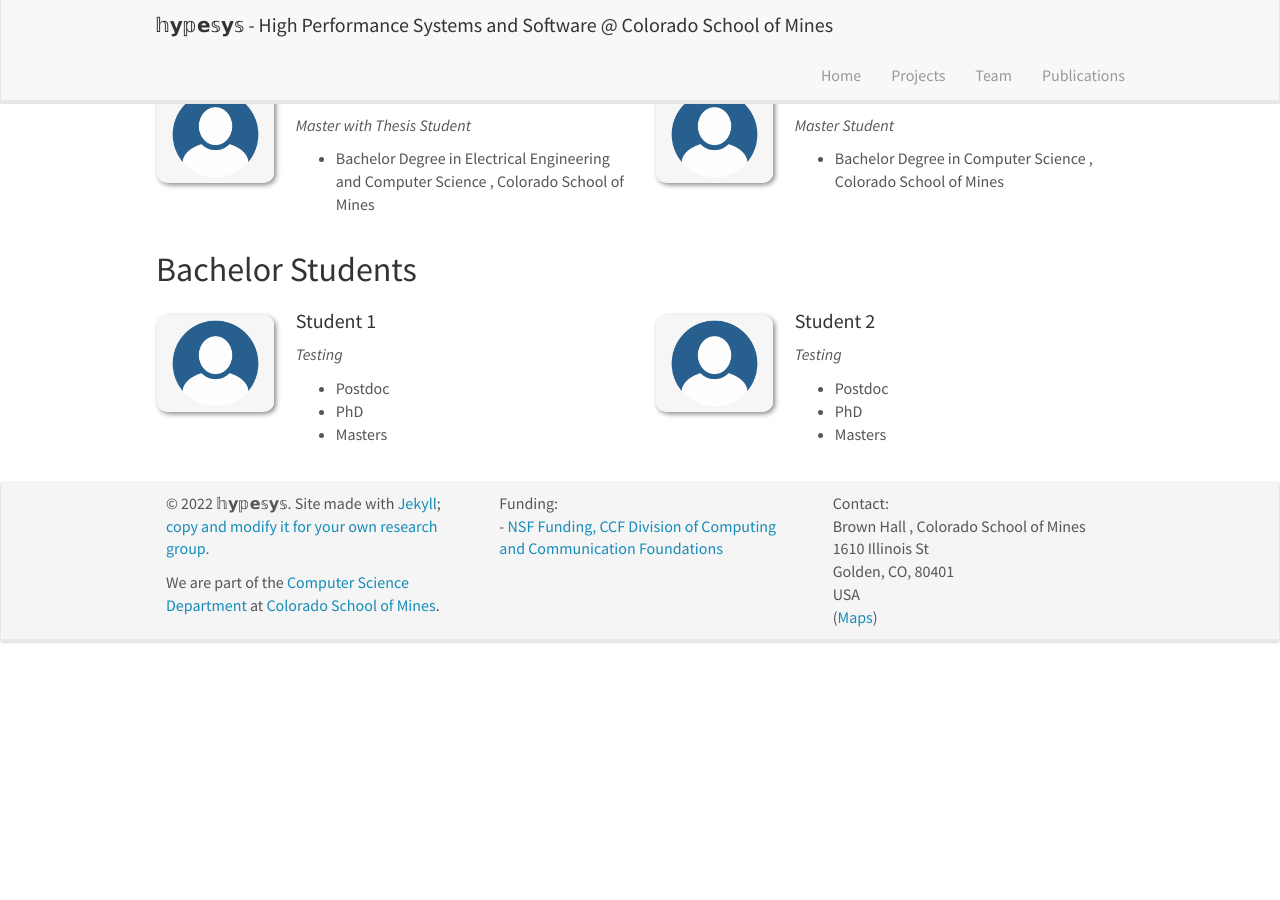
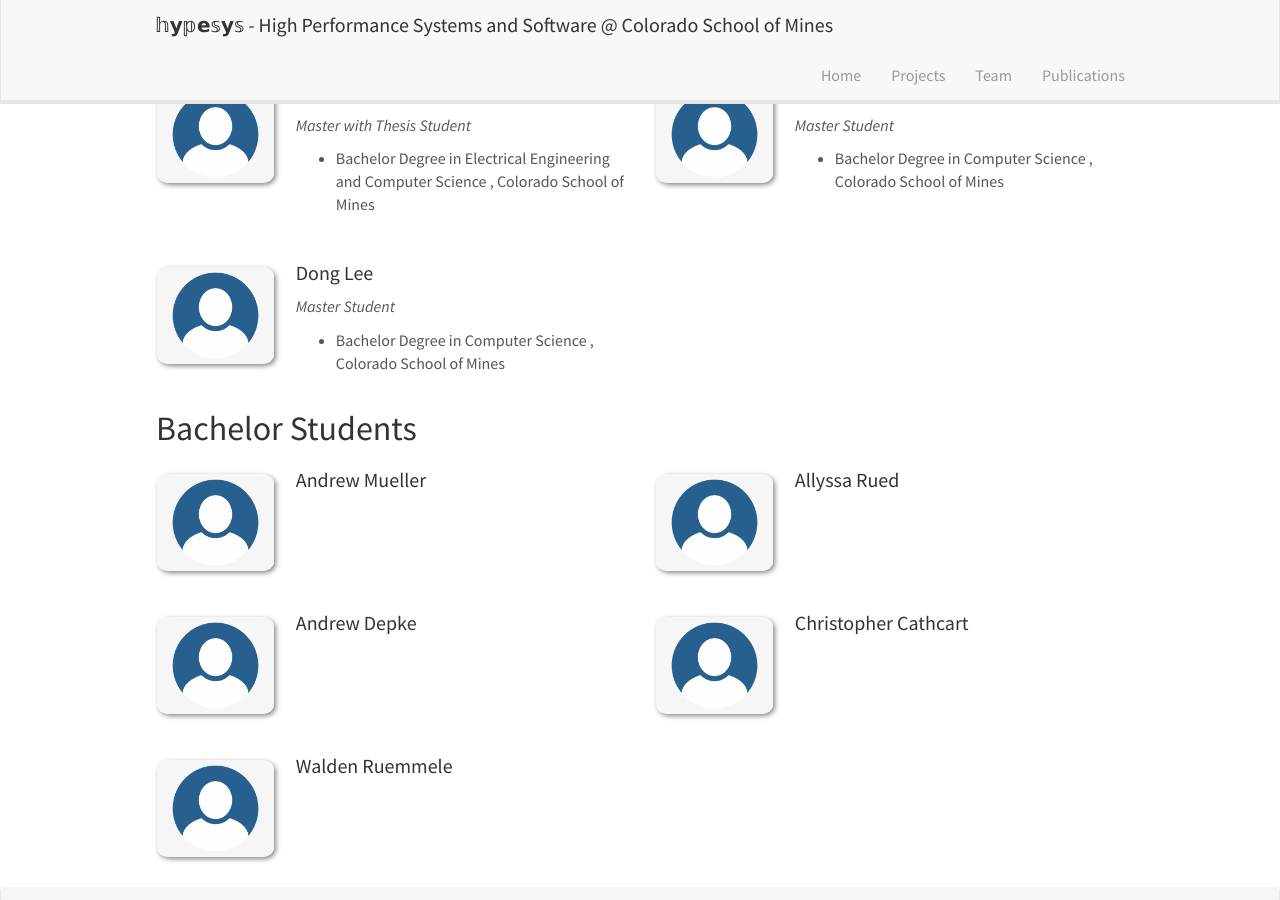
Before and after one commit to hypesys/hypesys.github.io, a Jekyll site: the page built from _pages/team.md, in a window 1280 px wide and 900 px high, scrolled down 935 px. Built offline with Jekyll 4.4.1, drawn with Linux system fonts in a browser that asks for light colours; nearby versions of some CDN libraries; before the commit the page ends 1600 px from its top, so only the background shows below that.

```diff
--- a/_data/bachelor_members.yml
+++ b/_data/bachelor_members.yml
@@ -1,17 +1,24 @@
-- name: Student 1
+- name: Andrew Mueller
   photo: blank_image.png
-  info: Testing
-  email: belviranli@mines.edu
-  number_educ: 3
-  education1: Postdoc
-  education2: PhD
-  education3: Masters
+  email: mueller@mines.edu
+  number_educ: 0
 
-- name: Student 2
+- name: Allyssa Rued
   photo: blank_image.png
-  info: Testing
-  email: belviranli@mines.edu
-  number_educ: 3
-  education1: Postdoc
-  education2: PhD
-  education3: Masters
+  email: allyssaarued@mines.edu
+  number_educ: 0
+
+- name: Andrew Depke
+  photo: blank_image.png
+  email: andrewdepke@mines.edu
+  number_educ: 0
+
+- name: Christopher Cathcart
+  photo: blank_image.png
+  email: cscathcart@mines.edu
+  number_educ: 0
+
+- name: Walden Ruemmele
+  photo: blank_image.png
+  email: ruemmele@mines.edu
+  number_educ: 0
--- a/_data/master_members.yml
+++ b/_data/master_members.yml
@@ -11,3 +11,10 @@
   email: aclatham@mines.edu
   number_educ: 1
   education1: Bachelor Degree in Computer Science , Colorado School of Mines
+
+- name: Dong Lee
+  photo: blank_image.png
+  info: Master Student
+  email: lee2@mines.edu
+  number_educ: 1
+  education1: Bachelor Degree in Computer Science , Colorado School of Mines
```
Also changed, not shown: _pages/research.md (+2 -2 lines).
